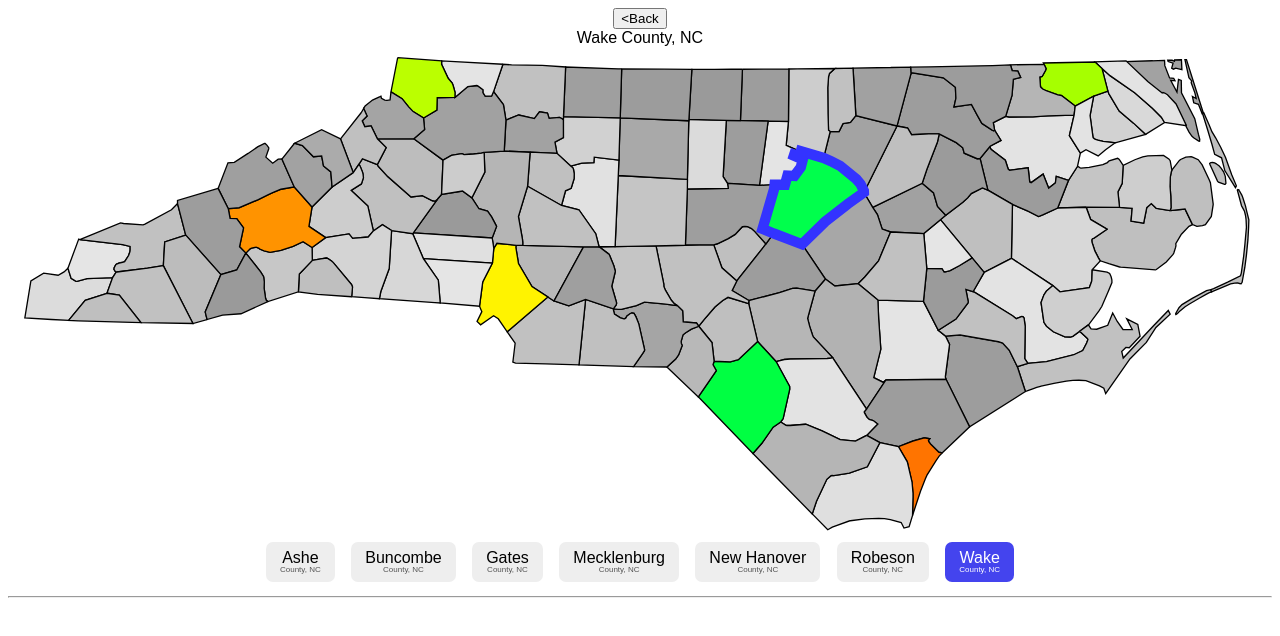
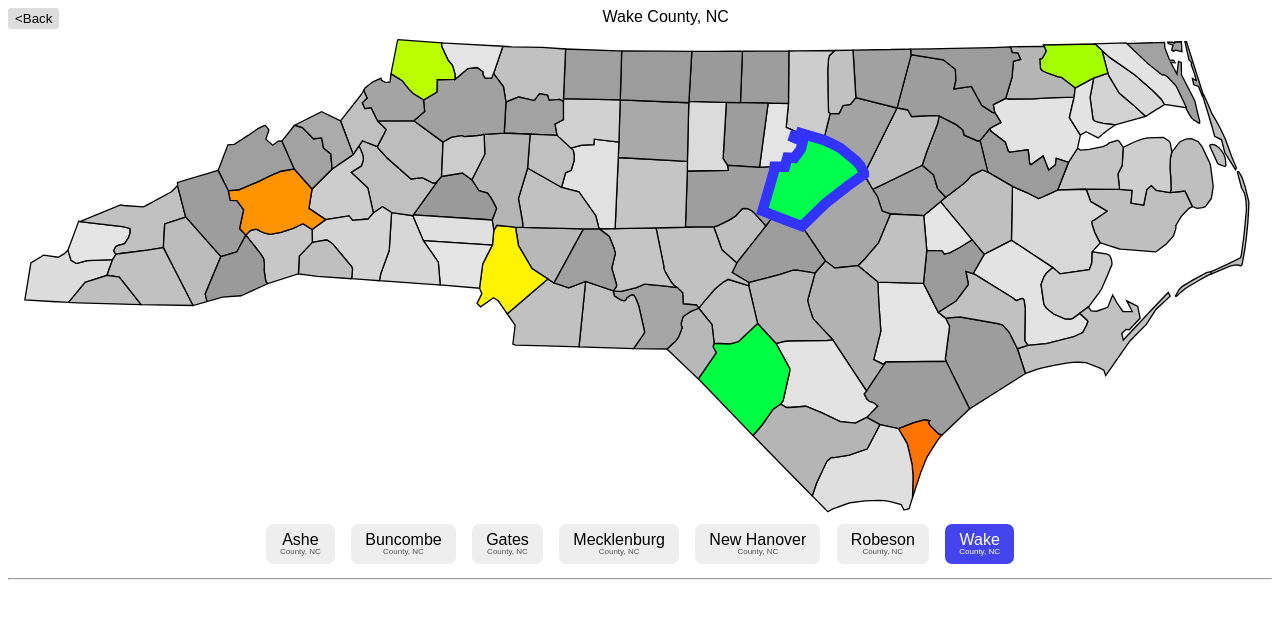
Before and after one commit to kenlane33/map-nc, a React (Create React App) app: page / in a window 1280 px wide. Shown: the top 636 px of the page. Built offline with nearby package versions, Linux system fonts and the light colour scheme.

Commit message:
Better <Back btn

```diff
--- a/src/map_regions/MapDrilldown.js
+++ b/src/map_regions/MapDrilldown.js
@@ -41,7 +41,7 @@ export default function MapDrilldown(props) {
       { (currLevel>0) &&
         <button
           onClick={()=>backClk(picks[currLevel])}
-          style={{display:'inline'}}
+          style={{display:'inline', float:'left', border:'none', background:'#ddd', borderRadius:3, padding:'3px 7px'}}
         >
           {'<'}Back
         </button>
```
